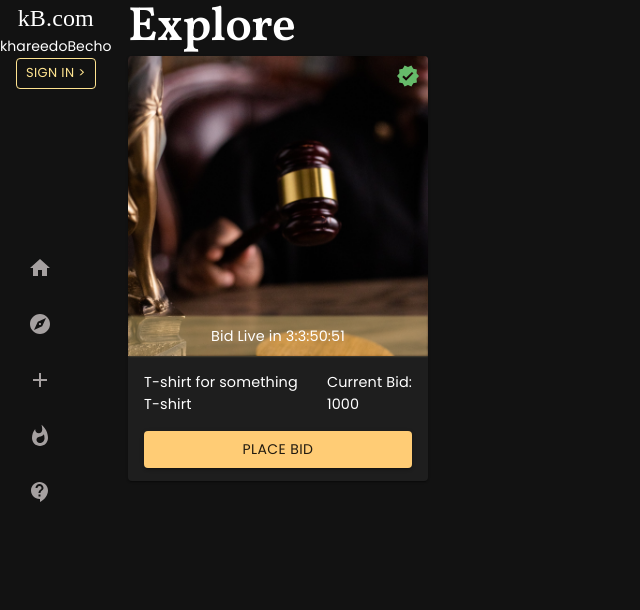
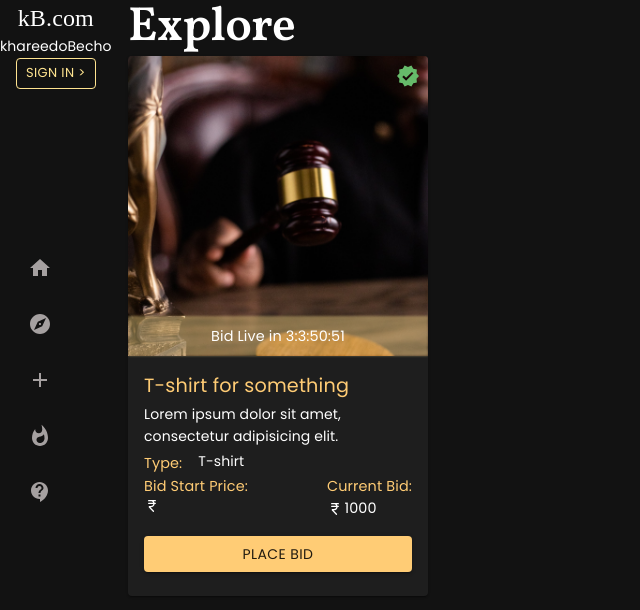
Before and after one commit to VIVEKsINGH8509/auction, a React (Create React App) app: page /explore in a window 1280 px wide. Shown: the top 610 px of the page, without its empty margins (0-640 px from the left). Built offline with nearby package versions, Linux system fonts and the light colour scheme; a web font is replaced by a local one.

Commit message:
card done completely

```diff
--- a/src/components/ProductCard.js
+++ b/src/components/ProductCard.js
@@ -3,6 +3,7 @@ import { Card, CardMedia, CardContent, Box, Typography, Stack, Button } from '@m
 import pic from '../assets/auctionLogin.jpg'
 import VerifiedIcon from '@mui/icons-material/Verified';
 import WhatshotIcon from '@mui/icons-material/Whatshot';
+import CurrencyRupeeRoundedIcon from '@mui/icons-material/CurrencyRupeeRounded';
 import moment from 'moment'
 import CountDown from 'react-countdown'
 
@@ -13,7 +14,7 @@ const ProductCard = ({ data }) => {
   const renderer = ({ days, hours, minutes, seconds, completed }) => {
     if (completed) {
       setIsBidLive(true)
-    }  else {
+    } else {
       // Render a countdown
       return (
         <span>
@@ -35,7 +36,7 @@ const ProductCard = ({ data }) => {
 
   console.log(liveOn, 'Live on')
   return (
-    <Card sx={{ height: '425px', width: "300px", position: 'relative' }}>
+    <Card sx={{ width: "300px", position: 'relative' }}>
       {/* {isBidLive ? null : <Box sx={{ position: 'absolute', top: 0, left: 0, height: '100%', width: '100%', backgroundColor: 'grey.main', opacity: '.65', zIndex: 30 }}></Box>} */}
       <Box position='relative' sx={{ height: '300px', width: '100%' }}>
         <CardMedia sx={{ position: 'absolute', top: 0, left: 0, height: '300px', width: '100%' }} image={pic} component='img' />
@@ -51,7 +52,7 @@ const ProductCard = ({ data }) => {
                   <WhatshotIcon sx={{ color: 'error.main' }} />
                   <Typography>Bid is Live</Typography>
                 </Box> :
-                <Box sx={{ display: 'flex', alignItems: 'center', justifyContent: 'center', gap: '4px'}}>
+                <Box sx={{ display: 'flex', alignItems: 'center', justifyContent: 'center', gap: '4px' }}>
                   <Typography>Bid Live in </Typography>
                   <Typography>
                     <CountDown
@@ -67,14 +68,28 @@ const ProductCard = ({ data }) => {
       </Box>
       <CardContent>
         <Stack>
+          <Stack>
+            <Typography sx={{ marginBottom: '0.2rem', fontSize: '1.2rem', color: 'primary.main'}}>{data?.name}</Typography>
+            <Typography variant='subtitle2' sx={{ marginBottom: '0.2rem' }}>{data?.description}</Typography>
+            <Box display='flex' alignItems='center' gap={2}>
+              <Typography sx={{ color: 'primary.main' }}>Type:</Typography>
+              <Typography variant='subtitle2' sx={{ marginBottom: '0.2rem' }}>{data?.type}</Typography>
+            </Box>
+          </Stack>
           <Box display='flex' justifyContent='space-between'>
             <Stack>
-              <Typography>{data?.name}</Typography>
-              <Typography>{data?.type}</Typography>
+              <Typography sx={{ color: 'primary.main' }}>Bid Start Price:</Typography>
+              <Box display='flex' alignItems='center' gap='0.2em'>
+                <CurrencyRupeeRoundedIcon sx={{ fontSize: 'medium' }} />
+                <Typography>{data?.bid_start_price}</Typography>
+              </Box>
             </Stack>
             <Stack>
-              <Typography>Current Bid:</Typography>
-              <Typography>{data?.bid_start_price ? data?.bid_start_price : data?.bid_current_price}</Typography>
+              <Typography sx={{ color: 'primary.main' }}>Current Bid:</Typography>
+              <Box display='flex' alignItems='center' gap='0.1em'>
+                <CurrencyRupeeRoundedIcon sx={{ fontSize: 'medium' }} />
+                <Typography>{data?.bid_current_price}</Typography>
+              </Box>
             </Stack>
           </Box>
           <Box mt={2}>
--- a/src/pages/Explore.js
+++ b/src/pages/Explore.js
@@ -6,6 +6,7 @@ import pic from '../assets/auctionLogin.jpg'
 const Explore = () => {
   const obj = {
     name: "T-shirt for something",
+    description: 'Lorem ipsum dolor sit amet, consectetur adipisicing elit.',
     type: 'T-shirt',
     bid_start_price: '',
     bid_current_price: 1000,
```
